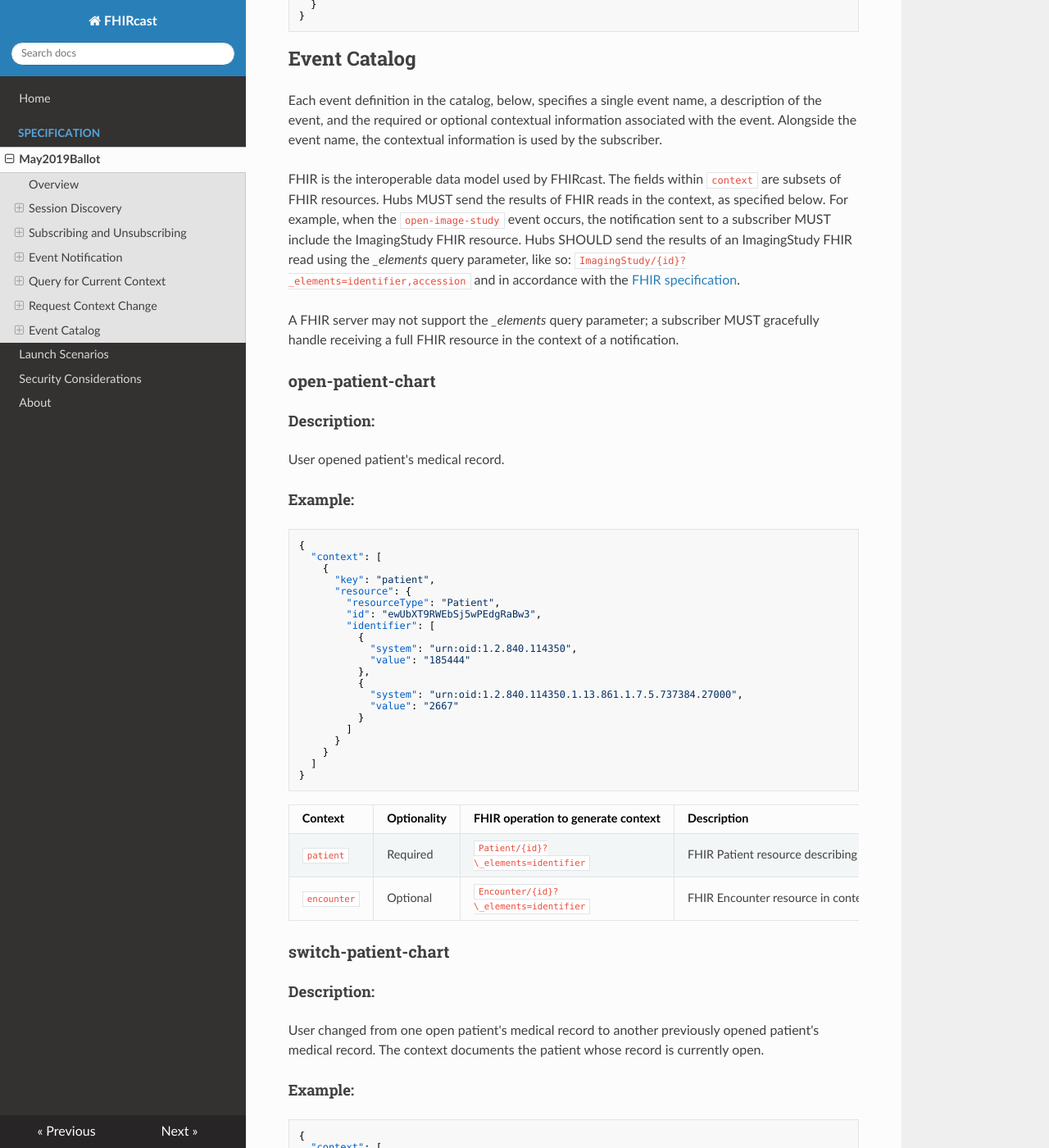
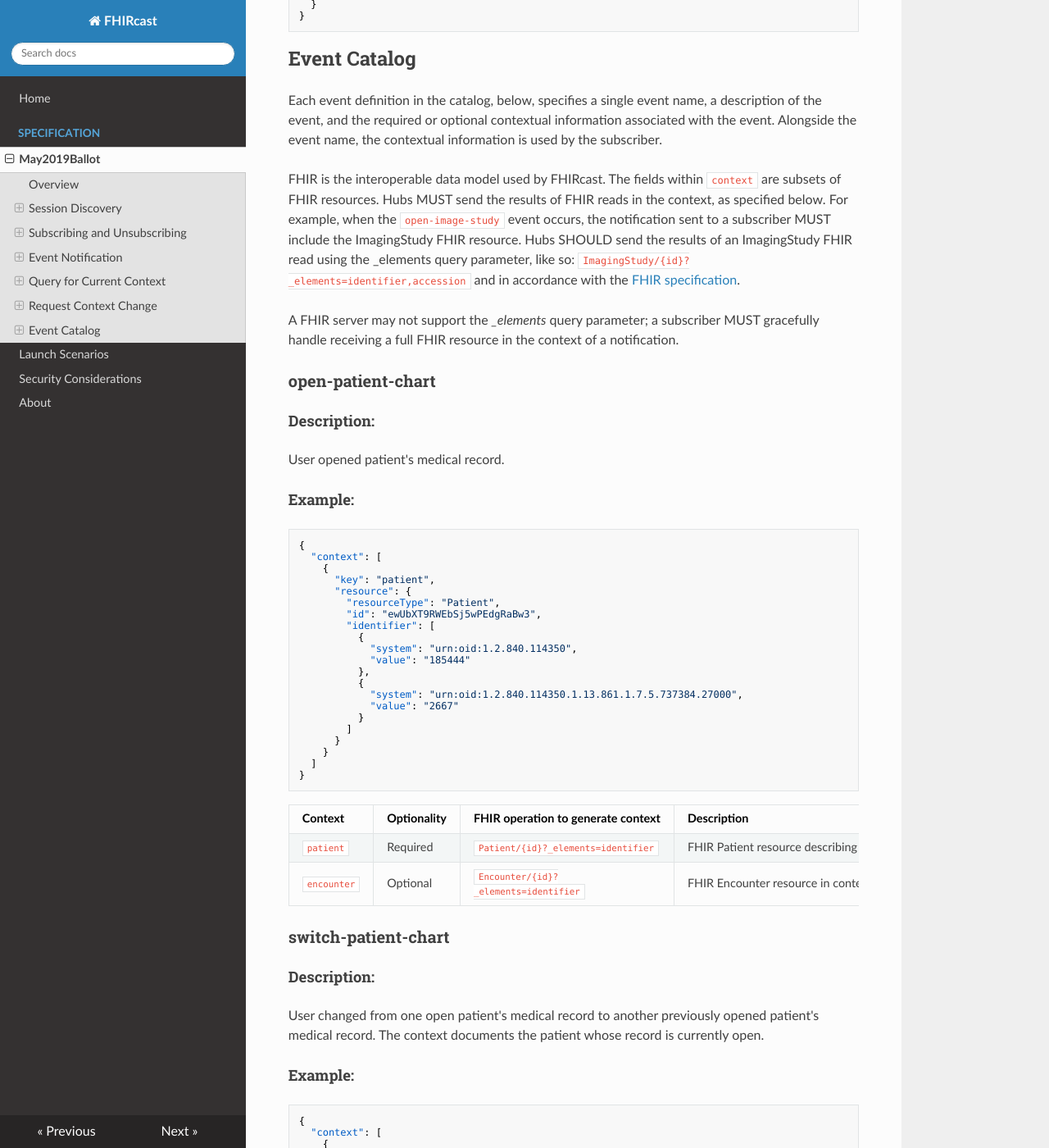
Before and after one commit to HL7/fhircast-docs, an MkDocs documentation site: the page built from docs/specification/May2019Ballot.md, in a window 1280 px wide and 1400 px high, scrolled down 9046 px. Shown: the whole window at 82% size. Built offline with MkDocs 1.6.1, drawn with Linux system fonts in a browser that asks for light colours; nearby versions of some CDN libraries; old or Windows-style settings are respelled for this version of MkDocs; some of the changed text lies outside the part shown.

```diff
--- a/docs/specification/May2019Ballot.md
+++ b/docs/specification/May2019Ballot.md
@@ -349,9 +349,9 @@ Content-Type: application/json
 ## Event Catalog
 Each  event definition in the catalog, below, specifies a single event name, a description of the event, and the  required or optional contextual information associated with the event. Alongside the event name, the contextual information is used by the subscriber.
 
-FHIR is the interoperable data model used by FHIRcast. The fields within `context` are subsets of FHIR resources. Hubs MUST send the results of FHIR reads in the context, as specified below. For example, when the `open-image-study` event occurs, the notification sent to a subscriber MUST include the ImagingStudy FHIR resource. Hubs SHOULD send the results of an ImagingStudy FHIR read using the _\_elements_ query parameter, like so:  `ImagingStudy/{id}?_elements=identifier,accession` and in accordance with the [FHIR specification](https://www.hl7.org/fhir/search.html#elements).
+FHIR is the interoperable data model used by FHIRcast. The fields within `context` are subsets of FHIR resources. Hubs MUST send the results of FHIR reads in the context, as specified below. For example, when the `open-image-study` event occurs, the notification sent to a subscriber MUST include the ImagingStudy FHIR resource. Hubs SHOULD send the results of an ImagingStudy FHIR read using the _elements query parameter, like so:  `ImagingStudy/{id}?_elements=identifier,accession` and in accordance with the [FHIR specification](https://www.hl7.org/fhir/search.html#elements).
 
-A FHIR server may not support the *\_elements* query parameter; a subscriber MUST gracefully handle receiving a full FHIR resource in the context of a notification.
+A FHIR server may not support the *_elements* query parameter; a subscriber MUST gracefully handle receiving a full FHIR resource in the context of a notification.
 
 ### open-patient-chart
 #### Description:
@@ -383,8 +383,8 @@ User opened patient's medical record.
 
 Context | Optionality | FHIR operation to generate context|  Description
 --- | --- | --- | ---
-`patient` | Required| `Patient/{id}?\_elements=identifier` | FHIR Patient resource describing the patient whose chart is currently in context.
-`encounter` | Optional | `Encounter/{id}?\_elements=identifier` | FHIR Encounter resource in context in the newly opened patient's chart.
+`patient` | Required| `Patient/{id}?_elements=identifier` | FHIR Patient resource describing the patient whose chart is currently in context.
+`encounter` | Optional | `Encounter/{id}?_elements=identifier` | FHIR Encounter resource in context in the newly opened patient's chart.
 
 
 ### switch-patient-chart
@@ -418,8 +418,8 @@ User changed from one open patient's medical record to another previously opened
 
 Context | Optionality | FHIR operation to generate context|  Description
 --- | --- | --- | ---
-`patient` | Required |  `Patient/{id}?\_elements=identifier` | FHIR Patient resource describing the patient whose chart is currently in context..
-`encounter` | Optional | `Encounter/{id}?\_elements=identifier` | FHIR Encounter resource in context in the newly opened patient's chart.
+`patient` | Required |  `Patient/{id}?_elements=identifier` | FHIR Patient resource describing the patient whose chart is currently in context..
+`encounter` | Optional | `Encounter/{id}?_elements=identifier` | FHIR Encounter resource in context in the newly opened patient's chart.
 
 
 ### close-patient-chart
@@ -453,7 +453,7 @@ Context | Optionality | FHIR operation to generate context|  Description
 
 Context | Optionality | FHIR operation to generate context|  Description
 --- | --- | --- | ---
-`patient` | Required |  `Patient/{id}?\_elements=identifier` | FHIR Patient resource describing the patient whose chart is currently in context..
+`patient` | Required |  `Patient/{id}?_elements=identifier` | FHIR Patient resource describing the patient whose chart is currently in context..
 `encounter` | Optional | `Encounter/{id}?_elements=identifier` | FHIR Encounter resource in context in the newly opened patient's chart.
 
 ### open-imaging-study
```
